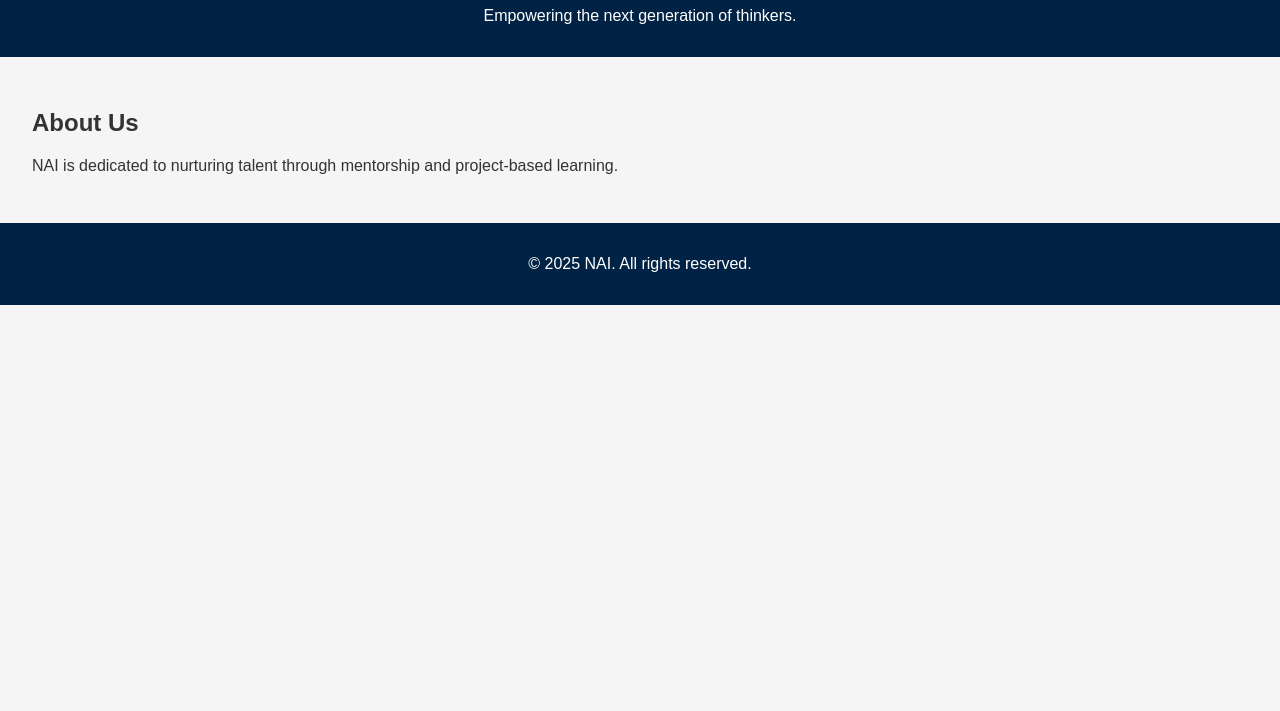
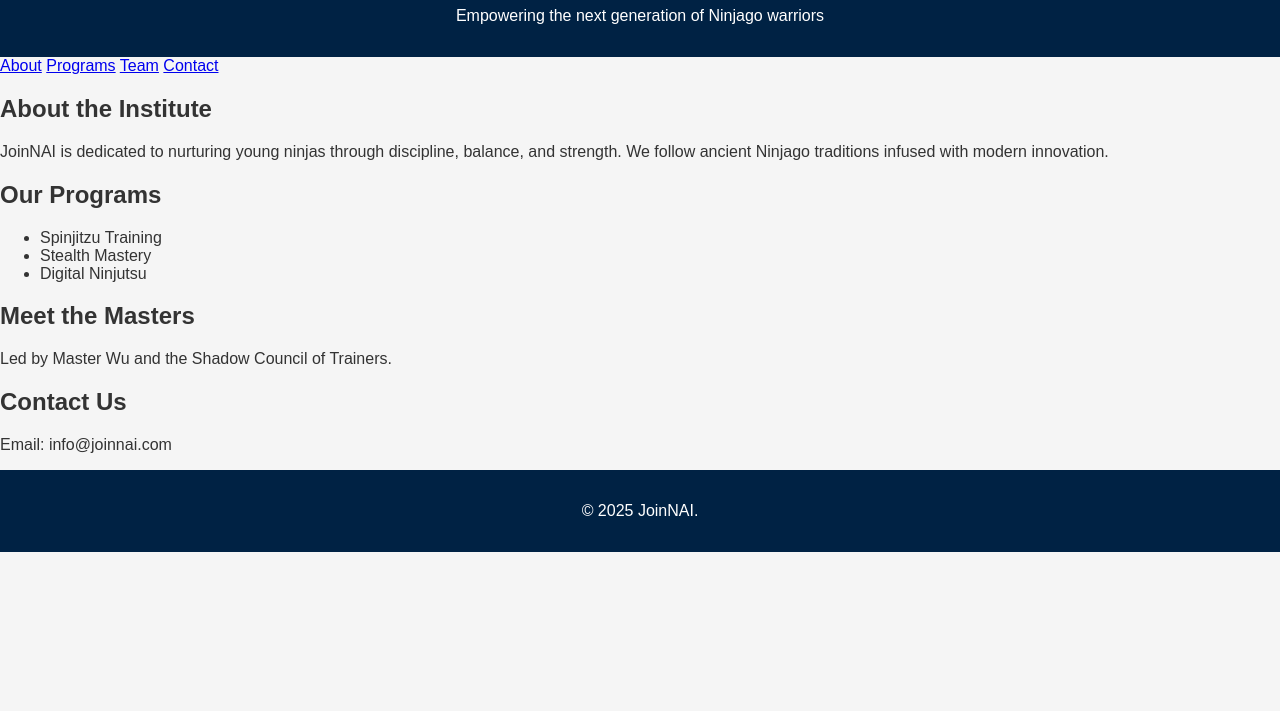
Before and after one commit to MurariAmbati/MurariAmbati.github.io, a plain HTML site: page index.html in a window 1280 px wide. Shown: the part 89-800 px from the top of the page. Drawn offline with Linux system fonts and the light colour scheme.

Commit message:
Update index.html

```diff
--- a/index.html
+++ b/index.html
@@ -1,24 +1,46 @@
 <!DOCTYPE html>
 <html lang="en">
 <head>
-  <meta charset="UTF-8" />
-  <meta name="viewport" content="width=device-width, initial-scale=1.0" />
-  <title>Ninjago Advancement Institute</title>
-  <link rel="stylesheet" href="style.css" />
+    <meta charset="UTF-8">
+    <title>JoinNAI – Ninjago Advancement Institute</title>
+    <link rel="stylesheet" href="style.css">
 </head>
 <body>
-  <header>
-    <h1>Welcome to NAI</h1>
-    <p>Empowering the next generation of thinkers.</p>
-  </header>
-  <main>
-    <section>
-      <h2>About Us</h2>
-      <p>NAI is dedicated to nurturing talent through mentorship and project-based learning.</p>
+    <header>
+        <h1>JoinNAI</h1>
+        <p>Empowering the next generation of Ninjago warriors</p>
+    </header>
+
+    <nav>
+        <a href="#about">About</a>
+        <a href="#programs">Programs</a>
+        <a href="#team">Team</a>
+        <a href="#contact">Contact</a>
+    </nav>
+
+    <section id="about">
+        <h2>About the Institute</h2>
+        <p>JoinNAI is dedicated to nurturing young ninjas through discipline, balance, and strength. We follow ancient Ninjago traditions infused with modern innovation.</p>
     </section>
-  </main>
-  <footer>
-    <p>&copy; 2025 NAI. All rights reserved.</p>
-  </footer>
-</body>
-</html>
+
+    <section id="programs">
+        <h2>Our Programs</h2>
+        <ul>
+            <li>Spinjitzu Training</li>
+            <li>Stealth Mastery</li>
+            <li>Digital Ninjutsu</li>
+        </ul>
+    </section>
+
+    <section id="team">
+        <h2>Meet the Masters</h2>
+        <p>Led by Master Wu and the Shadow Council of Trainers.</p>
+    </section>
+
+    <section id="contact">
+        <h2>Contact Us</h2>
+        <p>Email: info@joinnai.com</p>
+    </section>
+
+    <footer>
+        <p>&copy; 2025 JoinNAI.
```
